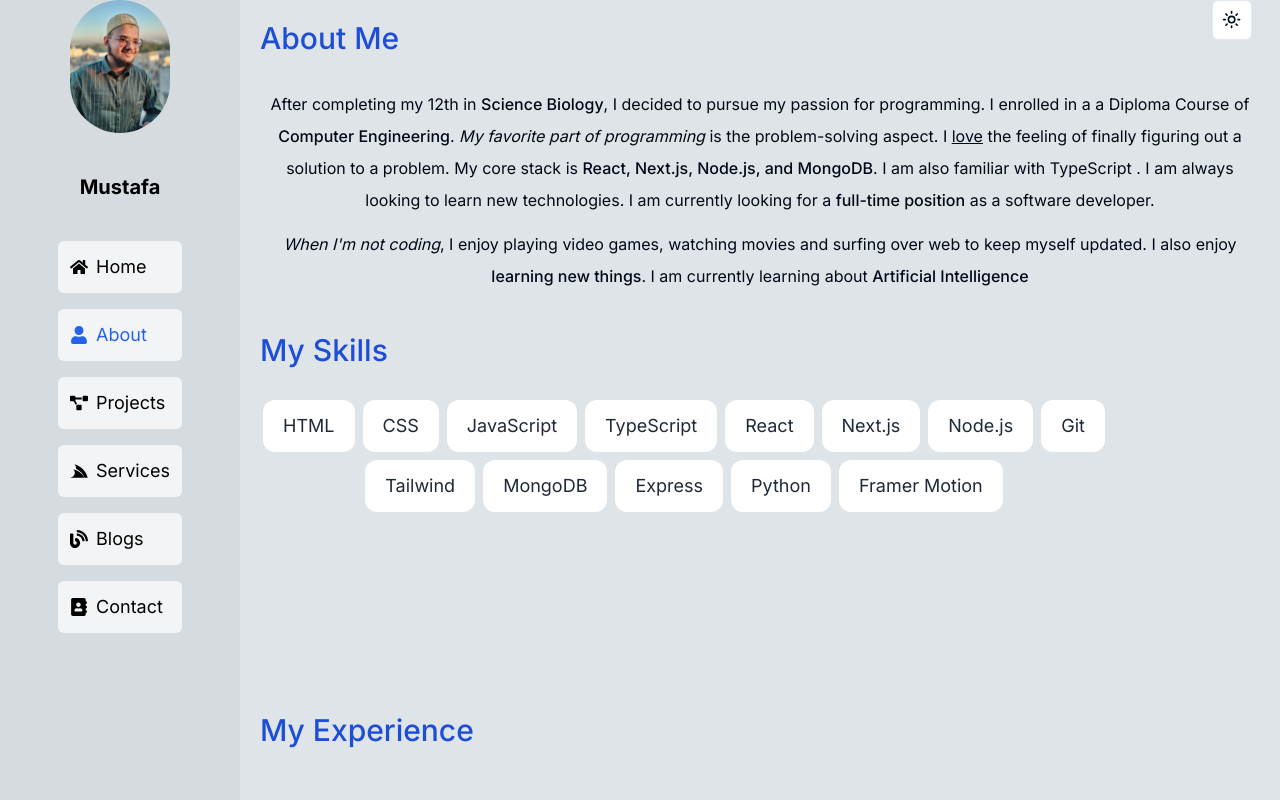
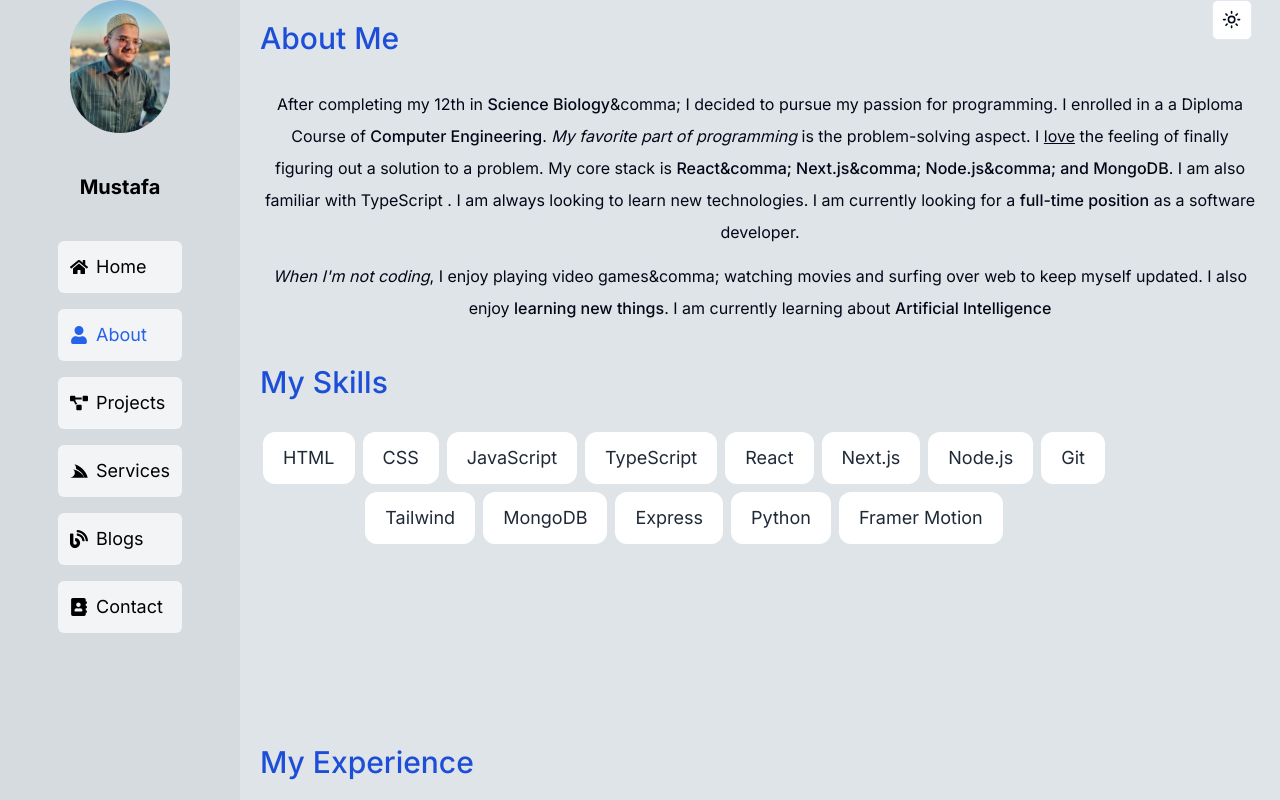
Before and after one commit to B-Mustafa/nextjs-portfolio, a Next.js app: page /about in a window 1280 px wide. Built offline with nearby package versions, Linux system fonts and the light colour scheme.

Commit message:
more fixes

```diff
--- a/app/about/page.tsx
+++ b/app/about/page.tsx
@@ -24,7 +24,7 @@ export default function About() {
       <h2 className="text-3xl font-medium capitalize mb-8 text-left text-blue-700">About me</h2>
       <p className="mb-3">
         After completing my 12th  in{" "}
-        <span className="font-medium">Science Biology</span>, I decided to pursue my
+        <span className="font-medium">Science Biology</span>&comma; I decided to pursue my
         passion for programming. I enrolled in a a Diploma Course of{" "}
         <span className="font-medium">Computer Engineering</span>.{" "}
         <span className="italic">My favorite part of programming</span> is the
@@ -32,7 +32,7 @@ export default function About() {
         feeling of finally figuring out a solution to a problem. My core stack
         is{" "}
         <span className="font-medium">
-          React, Next.js, Node.js, and MongoDB
+          React&comma; Next.js&comma; Node.js&comma; and MongoDB
         </span>
         . I am also familiar with TypeScript . I am always looking to
         learn new technologies. I am currently looking for a{" "}
@@ -41,8 +41,8 @@ export default function About() {
       </p>
 
       <p>
-        <span className="italic">When I'm not coding</span>, I enjoy playing
-        video games, watching movies and surfing over web to keep myself updated. I also enjoy{" "}
+        <span className="italic">When I&apos;m not coding</span>, I enjoy playing
+        video games&comma; watching movies and surfing over web to keep myself updated. I also enjoy{" "}
         <span className="font-medium">learning new things</span>. I am currently
         learning about{" "}
         <span className="font-medium">Artificial Intelligence</span>
```
